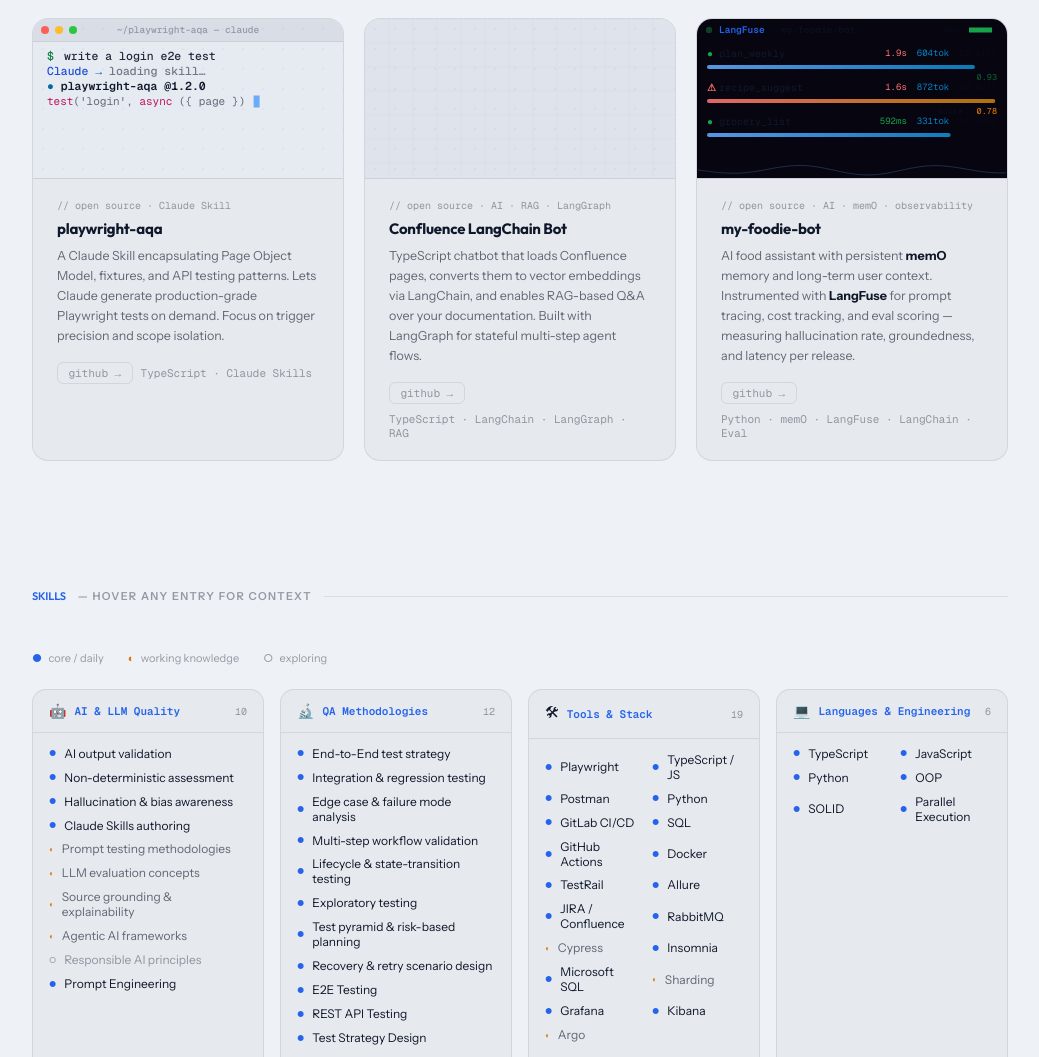
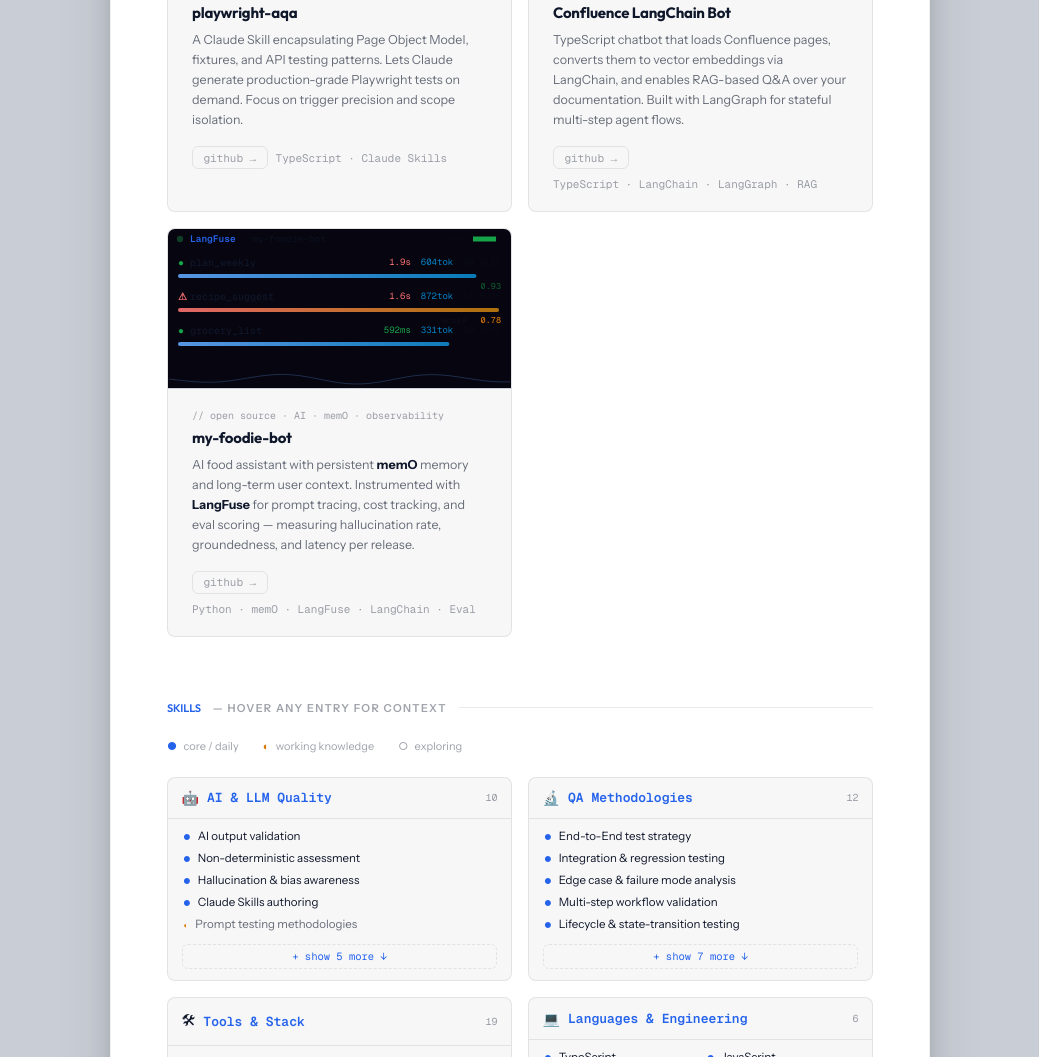
Before and after one commit to MStroievus/AI_CV, a plain HTML site: page index.html in a window 1280 px wide. Shown: the part 1743-2800 px from the top of the page, without its empty margins (120-1159 px from the left). Drawn offline with nearby package versions, Linux system fonts and the light colour scheme.

Commit message:
v1.0.3.1

```diff
--- a/index.html
+++ b/index.html
@@ -660,6 +660,89 @@
 @media (prefers-reduced-motion: reduce) {
   * { animation: none !important; transition: none !important; }
 }
+
+/* ── A4 PAPER LOOK (CV export feel) ────────────────────────────── */
+:root { --paper: #ffffff; --desk: #c9ced6; }
+
+body { background: var(--desk); }
+body::before, body::after { display: none !important; }
+
+nav { display: none !important; }
+
+.page, #metrics {
+  background: var(--paper);
+  max-width: 820px;
+  margin: 24px auto;
+  padding: 48px 56px;
+  border-radius: 2px;
+  box-shadow:
+    0 1px 2px rgba(0,0,0,.05),
+    0 8px 24px rgba(0,0,0,.12),
+    0 24px 60px rgba(0,0,0,.10);
+  border: 1px solid rgba(0,0,0,.05);
+  position: relative;
+}
+
+.page + #metrics,
+#metrics + .page { margin-top: 24px; }
+
+/* First page: reset hero top offset (no nav anymore) */
+#hero { padding: 0 !important; min-height: 0 !important; }
+#hero + section { padding-top: 2.5rem !important; }
+section { padding: 2.5rem 0 1.5rem; }
+
+.sec-label { margin-bottom: 1.5rem; }
+
+/* Compact metric cards row (acts as a mid-page band) */
+#metrics .metrics-inner { padding: 0 !important; }
+
+/* Hero shrink to fit A4 width */
+.hero-top { gap: 1.75rem; margin-bottom: 1rem; }
+.hero-name { font-size: clamp(34px, 5vw, 48px) !important; line-height: 1.05; }
+.hero-role { font-size: 14px; }
+.hero-card { padding: 18px; }
+.hc-stat-n { font-size: 20px; }
+
+/* Job cards: flatten so they feel like CV blocks */
+.job-card { padding: 1rem 1.1rem; border-radius: 8px; }
+.skills-grid, .projects-grid { gap: 1rem; }
+.page .skills-grid { grid-template-columns: repeat(2, 1fr); }
+.page .projects-grid { grid-template-columns: repeat(2, 1fr); }
+.page .sk { padding: .2rem .4rem; gap: .45rem; }
+.page .sk-name { font-size: 11.5px; line-height: 1.35; }
+.page .tools-2col { grid-template-columns: 1fr 1fr; }
+.page .sc-head { padding: .7rem .85rem; }
+.page .sc-title { font-size: 13px; }
+.page .sc-body { padding: .45rem .55rem; }
+.sk.sk-hidden { display: none !important; }
+.sk-more {
+  margin: .5rem .35rem .25rem; padding: .3rem .6rem;
+  background: transparent; border: 1px dashed var(--border);
+  color: var(--violet); font-family: var(--mono); font-size: 10.5px;
+  border-radius: 6px; cursor: pointer; width: calc(100% - .7rem);
+  transition: all .18s;
+}
+.sk-more:hover { border-color: var(--violet); background: rgba(124,58,237,.05); }
+
+/* Projects/skills cards — lighter borders, less shadow */
+.proj-card, .skill-card { border-radius: 8px; }
+
+/* Print-ready */
+@media print {
+  body { background: #fff; }
+  .page, #metrics {
+    box-shadow: none; border: none;
+    margin: 0 auto; max-width: 100%;
+    padding: 18mm 16mm;
+    page-break-after: always;
+  }
+  .pm-overlay { display: none !important; }
+}
+
+@media (max-width: 900px) {
+  .page, #metrics { padding: 28px 22px; margin: 12px auto; }
+}
+
 </style>
 </head>
 <body>
@@ -2689,6 +2772,25 @@
   }
 })();
 
+// ── SKILLS: collapse to 5 per card with "show more" ──
+document.querySelectorAll('.skill-card .sc-body').forEach(body => {
+  const items = Array.from(body.querySelectorAll('.sk'));
+  if (items.length <= 5) return;
+  items.slice(5).forEach(el => el.classList.add('sk-hidden'));
+  const btn = document.createElement('button');
+  btn.type = 'button';
+  btn.className = 'sk-more';
+  const hiddenCount = items.length - 5;
+  btn.textContent = `+ show ${hiddenCount} more ↓`;
+  btn.addEventListener('click', () => {
+    const collapsed = btn.dataset.open !== '1';
+    items.slice(5).forEach(el => el.classList.toggle('sk-hidden', !collapsed));
+    btn.dataset.open = collapsed ? '1' : '0';
+    btn.textContent = collapsed ? 'show less ↑' : `+ show ${hiddenCount} more ↓`;
+  });
+  body.appendChild(btn);
+});
+
 // ── EXPERIENCE: show/hide bullet details ──
 document.querySelectorAll('.job-toggle').forEach(btn => {
   btn.addEventListener('click', () => {
```
